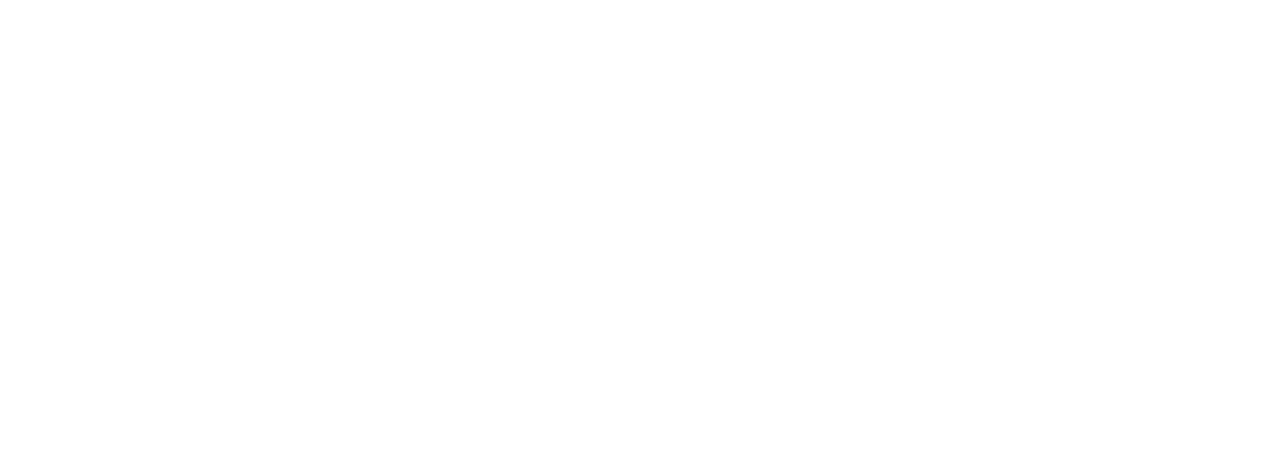
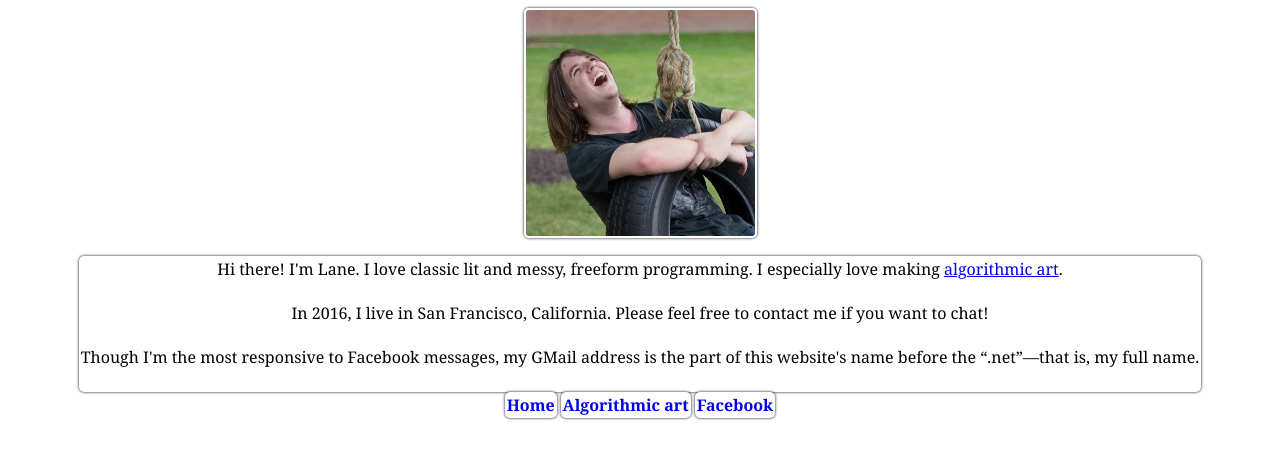
Before and after one commit to bitbanger/bitbanger.github.io, a plain HTML site: page about.html in a window 1280 px wide. Drawn offline with Linux system fonts and the light colour scheme.

Commit message:
Updated site

```diff
--- a/about.html
+++ b/about.html
@@ -1,13 +1,34 @@
 <!DOCTYPE html>
 <html>
-
 <head>
 	<meta charset=utf-8 />
 	<title>About me</title>
 	<link rel="stylesheet" type="text/css" media="screen" href="css/master.css" />
 </head>
+<body style="background-color: white">
+<img class="profile" src="images/tireswing.jpg" alt="A picture of me on a tire swing" />
 
-<body>
+<br />
+
+<div style="text-align: center">
+<p class="box">
+Hi there! I'm Lane. I love classic lit and messy, freeform programming. I especially love making <a href="aart.html">algorithmic art</a>. <br /> <br />
+In 2016, I live in San Francisco, California. Please feel free to contact me if you want to chat! <br /> <br />
+Though I'm the most responsive to Facebook messages, my GMail address is the part of this website's name before the “.net”&mdash;that is, my full name. <br /> <br />
+</p>
+</div>
+
+<div style="text-align: center">
+<p class="box">
+<a href="index.html" style="text-decoration: none; font-weight: bold">Home</a>
+</p>
+<p class="box">
+<a href="aart.html" style="text-decoration: none; font-weight: bold">Algorithmic art</a>
+</p>
+<p class="box">
+<a href="https://www.facebook.com/lane.lawley" style="text-decoration: none; font-weight: bold">Facebook</a>
+</p>
+</div>
+
 </body>
-
 </html>
```
Also changed, not shown: aart.html (+13 -0 lines), art/colony.html (+1 -1 lines), art/feather.html (+1 -1 lines), art/firework.html (+1 -1 lines), art/necro.html (+1 -1 lines), art/piet.html (+1 -1 lines), art/poly.html (+1 -1 lines), art/sakura.html (+1 -1 lines), art/wander.html (+1 -1 lines), index.html (+3 -0 lines).
